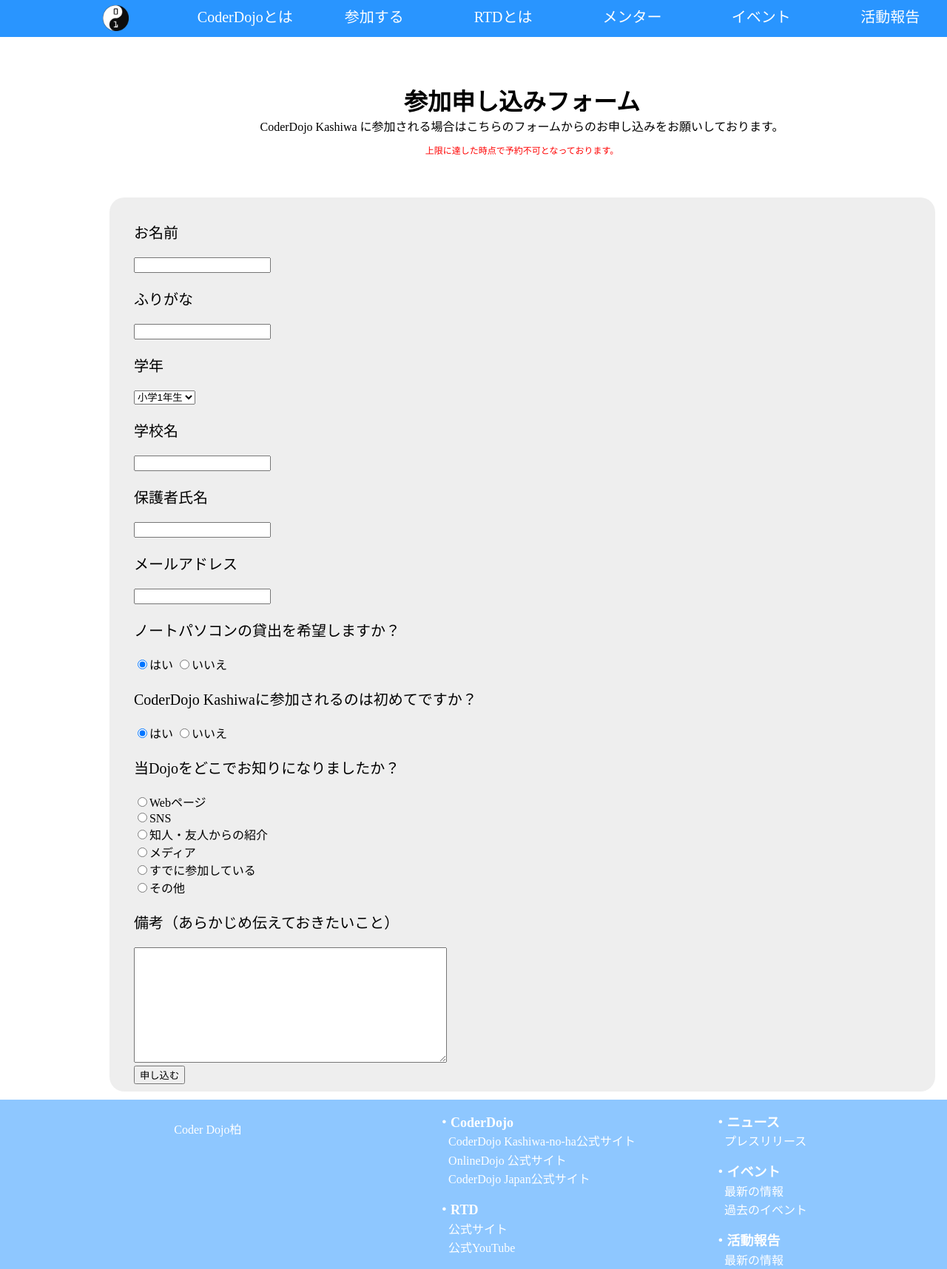
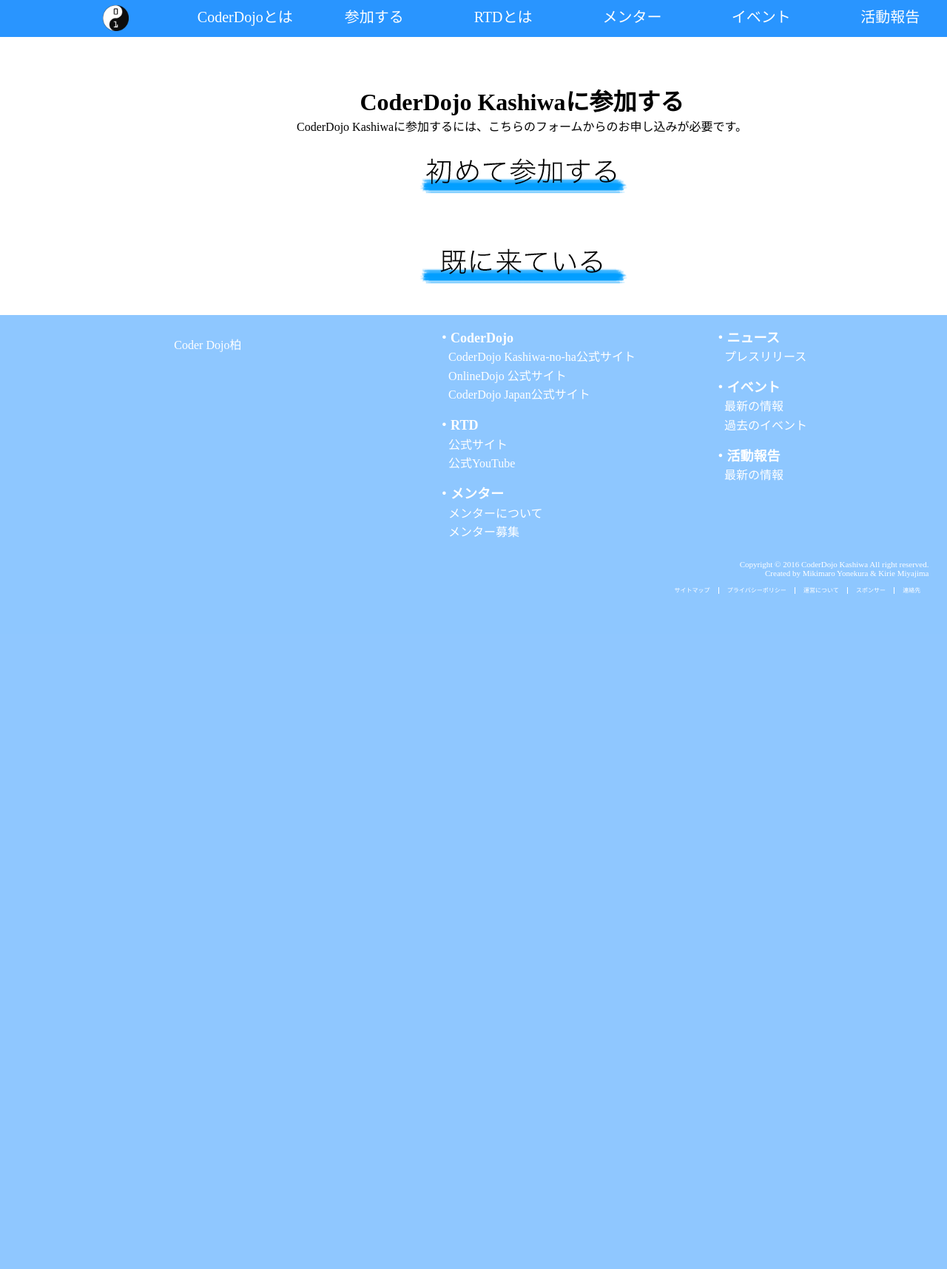
Before and after one commit to Mikimaro/CDK_HP, a PHP site: page /join.php in a window 1280 px wide; the page is wider, and only the part inside the window is pictured. Shown: the top 1716 px of that part at 74% size. After the commit the page ends 803 px from the top of that part, so only its background shows below. Run offline with PHP 8.4, Linux system fonts and the light colour scheme; data that the repository does not hold is empty; some libraries are stand-ins or nearby versions.

Commit message:
フォームを作った

```diff
--- a/header.php
+++ b/header.php
@@ -5,6 +5,7 @@
 	<meta name="keywords" content="CoderDojo,CoderDojo Kashiwa,こーだーどーじょー,千葉,柏,プログラミング教室,小学生,中学生,プログラミング">
 	<link rel="stylesheet" type="text/css" href="style/style.css">
 	<link rel="stylesheet" type="text/css" href="style/flexslider.css">
+	<link rel="stylesheet" type="text/css" href="style/formStyle.css">
 	<script src="https://ajax.googleapis.com/ajax/libs/jquery/1.6.2/jquery.min.js"></script>
 	<script src="./script/jquery.flexslider.js"></script>
 
--- a/join.php
+++ b/join.php
@@ -1,108 +1,30 @@
 <?php
-
-	$flag = $_POST['flag'];
-
-	if ($flag == 1) {
-
-		$name = htmlspecialchars($_POST['userName']);
-		$kana = htmlspecialchars($_POST['kana']);
-		$grade = htmlspecialchars($_POST['grade']);
-		$schoolName = htmlspecialchars($_POST['schoolName']);
-		$parentName = htmlspecialchars($_POST['parentName']);
-		$mail = htmlspecialchars($_POST['mail']);
-		$pcRent = htmlspecialchars($_POST['pcRent']);
-		$joined = htmlspecialchars($_POST['joined']);
-		$why = htmlspecialchars($_POST['why']);
-		$option = htmlspecialchars($_POST['option']);
-
-		$error = array();
-
-		if (empty($name)) {
-
-		}
-
-	}else{
-		require_once 'header.php';
-	}
-
-
+	require_once 'header.php';
 ?>
 
 <div id="container">
-
 	<div class="pageTitle nonImg">
-
-		<h1 class="headline">参加申し込みフォーム</h1>
+		<h1 class="headline">
+			CoderDojo Kashiwaに参加する
+		</h1>
 
 		<p class="headline">
-
-			CoderDojo Kashiwa に参加される場合はこちらのフォームからのお申し込みをお願いしております。
-
+			CoderDojo Kashiwaに参加するには、こちらのフォームからのお申し込みが必要です。<br>
 		</p>
 
-		<p class="formAttention ">上限に達した時点で予約不可となっております。</p>
+		<div id="formSelectButton">
+
+			<a href="firstJoinForm.php" class="formBlockF"><img src="image/form/firstJoinButton.png"></a>
+
+			<br><br>
+
+			<a href="form.php" class="formBlockM"><img src="image/form/multiJoinButton.png"></a>
+
+			<br><br>
+
+		</div>
 
 	</div>
-
-	<div id="join">
-
-		<form action="" method="POST">
-
-			<div class="individual title-of-top">
-
-			<p class="formTitle">お名前</p>
-				<input type="text" name="userName" class="textBox">
-
-			<p class="formTitle">ふりがな</p>
-				<input type="text" name="kana" class="textBox">
-			<p class="formTitle">学年</p>
-				<select name="grade">
-					<?php
-						for ($i=1; $i < 7; $i++) {
-							print("<option value='小学{$i}年生'>小学{$i}年生</option>");
-						}
-
-						for ($i=1; $i < 4; $i++) {
-							print("<option value='中学{$i}年生'>中学{$i}年生</option>");
-						}
-					?>
-					<option value="その他">その他</option>
-				</select>
-
-			<p class="formTitle">学校名</p>
-				<input type="text" class="schoolName" class="textBox">
-
-			<p class="formTitle">保護者氏名</p>
-				<input type="text" name="parentName" class="textBox">
-			<p class="formTitle">メールアドレス</p>
-				<input type="text" name="mail" class="textBox">
-			<p class="formTitle">ノートパソコンの貸出を希望しますか？</p>
-				<input type="radio" name="pcRent" value="はい" checked="">はい
-				<input type="radio" name="pcRent" value="いいえ">いいえ
-			<p class="formTitle">CoderDojo Kashiwaに参加されるのは初めてですか？</p>
-				<input type="radio" name="joined" value="はい" checked="">はい
-				<input type="radio" name="joined" value="いいえ">いいえ
-			<p class="formTitle">当Dojoをどこでお知りになりましたか？</p>
-				<input type="radio" name="why" value="Webページ">Webページ<br>
-				<input type="radio" name="why" value="SNS">SNS<br>
-				<input type="radio" name="why" value="知人・友人からの紹介">知人・友人からの紹介<br>
-				<input type="radio" name="why" value="メディア">メディア<br>
-				<input type="radio" name="why" value="すでに参加している">すでに参加している<br>
-				<input type="radio" name="why" value="その他">その他
-
-			<p class="formTitle">備考（あらかじめ伝えておきたいこと）</p>
-				<textarea cols="50" rows="10"></textarea>
-
-				<div class="space"><input type="submit" value="申し込む"></div>
-
-			</div>
-		</form>
-
-	</div>
-
-
-
-
 </div>
 
 <?php
--- /dev/null
+++ b/style/formStyle.css
@@ -0,0 +1,13 @@
+#formSelectButton{
+	width: 100%;
+	text-align: center;
+	margin: 0 auto;
+
+}
+
+.formBlockF{
+
+}
+
+.formBlockM{
+}
--- a/style/style.css
+++ b/style/style.css
@@ -272,9 +272,12 @@
 
 /*== join ==*/
 #join{
-	width: 100%;
+	width: 80%;
 	border-radius: 20px;
 	background-color: #EEEEEE;
+	text-align: center;
+	margin-left: 10%;
+	margin-right: 10%;
 }
 
 .formAttention{
@@ -284,8 +287,22 @@
 }
 
 .formTitle{
+	text-align: center;
+}
 
+.textBox{
+	width: 40%;
+	height: 40px;
+	font-size: 20px;
+	text-align: center;
+	color: gray;
 }
+
+.errorMsg{
+	font-size: 10px;
+	color: red;
+}
+
 /*== rtd ==*/
 
 #rtd{
```
Also changed, not shown: firstJoinForm.php (added, +163 -0 lines), sendForm.php (added, +52 -0 lines), image/form/firstJoinButton.png (added), image/form/multiJoinButton.png (added), 1 other file.
